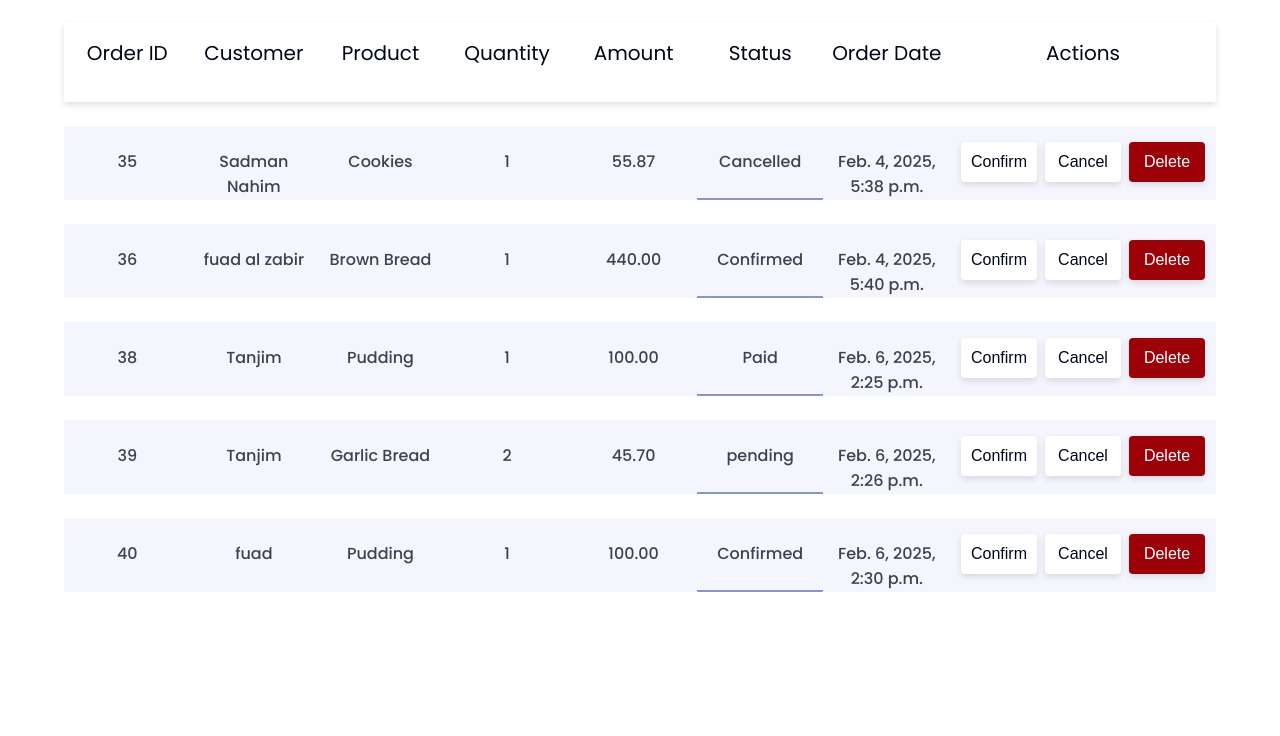
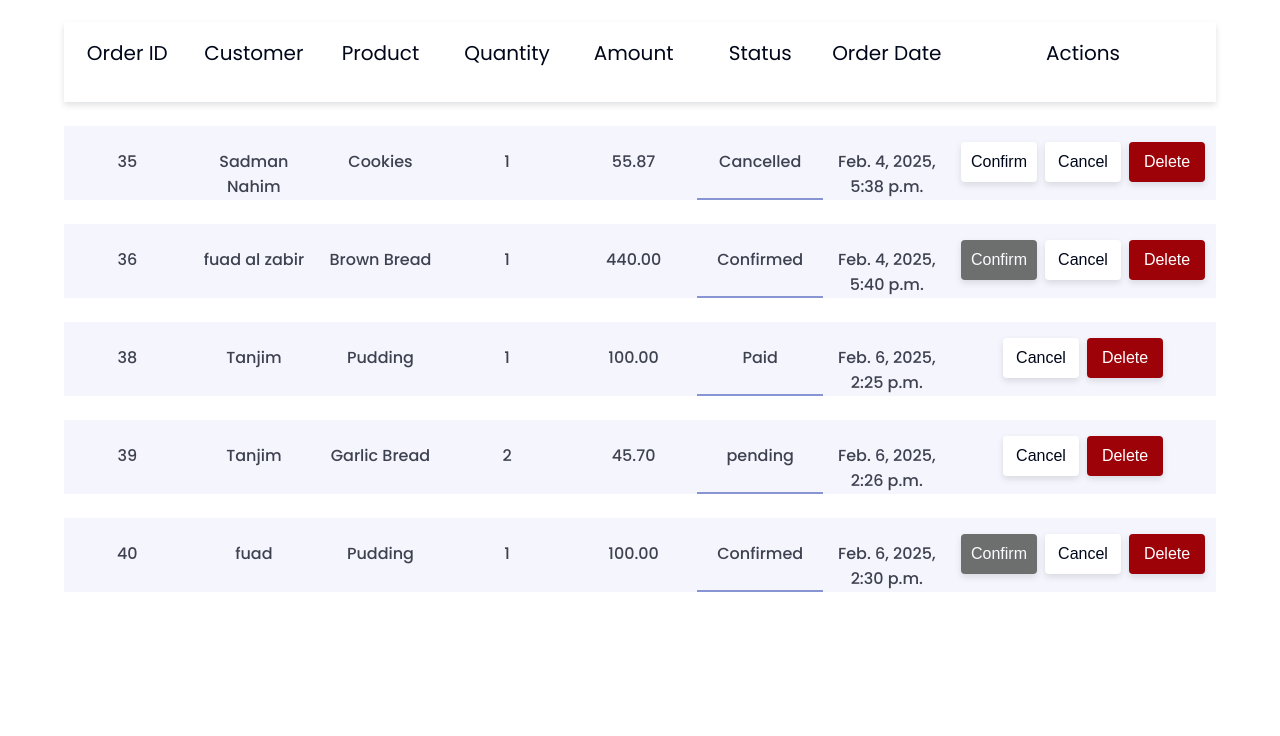
Before and after one commit to fuad46/Pitha-Ghor-Shop-with-PAYMENT-gateway, a Django app: page /order/ in a window 1280 px wide; the page is wider, and only the part inside the window is pictured. Shown: the part 407-1143 px from the top of that part. Run offline with Django 5.2, Linux system fonts and the light colour scheme; a user stored in the database is signed in; data comes from the database, SQL or seed files in the repository.

Commit message:
Final Commit

```diff
--- a/store/templates/order.html
+++ b/store/templates/order.html
@@ -23,6 +23,16 @@ nav{
  padding: 2rem;
  box-shadow: 0px 4px 10px rgba(46, 46, 48, 0.2)
  }
+
+
+
+ .dis{
+    cursor: not-allowed;
+    background-color: #6d6e6e;
+    color: #f9fbff;
+ }
+
+
 </style>
 </head>
 
@@ -136,8 +146,15 @@ nav{
                     <form method="POST" action="{% url 'admin_orders' %}">
                         {% csrf_token %}
                         <div class="actions-l">
+
                         <input type="hidden" name="order_id" value="{{ order.id }}">
+                        {% if order.status == "Pending" %}
                         <button type="submit" name="action" value="confirm_order" class="btn btn-success">Confirm</button>
+                        {% elif order.status == "Cancelled" %}
+                        <button type="submit" name="action" value="confirm_order" class="btn btn-success">Confirm</button>
+                        {% elif order.status == "Confirmed" %}
+                        <button  class="dis btn btn-success ">Confirm</button>
+                        {% endif %}
                         <button type="submit" name="action" value="cancel_order" class="btn btn-warning">Cancel</button>
                         </div>
                     </form>
@@ -145,6 +162,7 @@ nav{
                     <div class="actions-r">
                         <form method="POST" action="{% url 'delete_order' order_id=order.id %}">
                             {% csrf_token %}
+
                             <button type="submit" name="action" value="delete_order" class="btn btn-danger">Delete</button>
                         </form>
                     </div>
--- a/store/views.py
+++ b/store/views.py
@@ -330,7 +330,7 @@ def admin_orders(request):
         order.save()
         messages.success(request, f"Order {order_id} updated successfully.")
 
-    return render(request, "admin-order.html", {"orders": orders})
+    return render(request, "order.html", {"orders": orders})
 
 @user_passes_test(lambda u: u.is_superuser)
 
```
